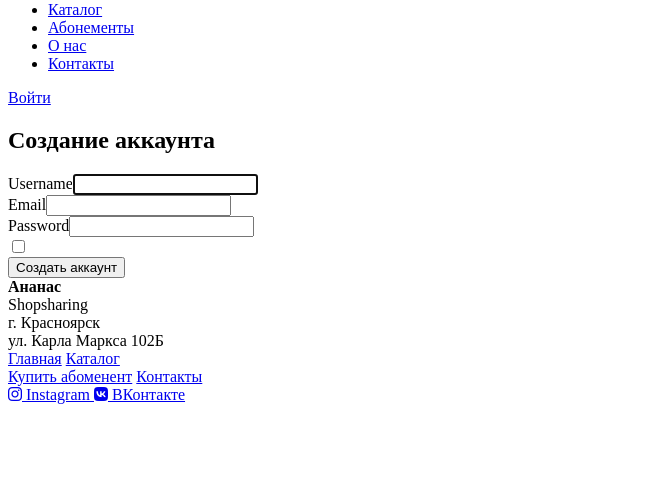
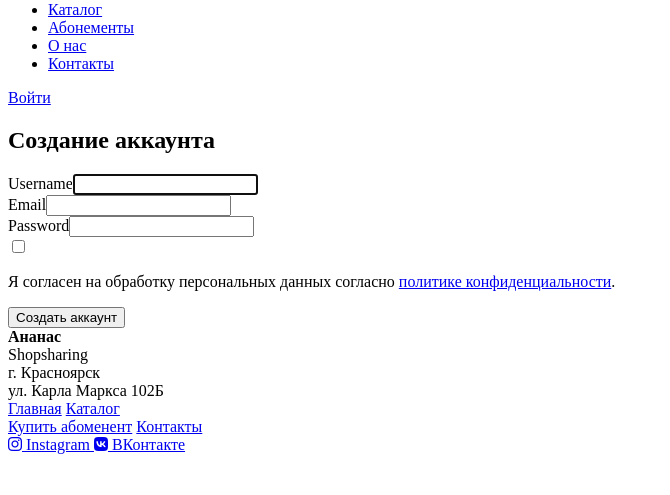
Before and after one commit to AltA-CrestA/Ananas-yii2, a Yii app: template yii-application/frontend/views/user/signup.php in a window 1280 px wide. Shown: the part 305-800 px from the top of the page, without its empty margins (0-670 px from the left). Run offline with PHP 8.4 and a stand-in for Yii, Linux system fonts and the light colour scheme; the template is opened without the code that fills it, so the values that code supplies are empty; form fields are guessed from the names that the template uses; some libraries are stand-ins or nearby versions.

Commit message:
login.php signup.php integration

```diff
--- a/yii-application/frontend/views/user/signup.php
+++ b/yii-application/frontend/views/user/signup.php
@@ -13,28 +13,32 @@ $this->title = 'Регистрация';
 
 <section class="signup">
     <div class="signup-container">
-        <h1 class="signup-title">Создание аккаунта</h1>
+        <h2>Создание аккаунта</h2>
         <?php $form = ActiveForm::begin([
                 'id' => 'form-signup',
-                'options' => ['class' => 'signup-form',]
+                'options' => ['class' => 'signup__container-form',]
         ]); ?>
 
-        <div class="signup-row">
-            <div class="signup__string">
-                <?= $form->field($model, 'username')->textInput(['autofocus' => true, 'class' => 'signup-input']) ?>
+        <div class="signup__container-form-item">
+            <div class="signup__container-form-item-string">
+                <?= $form->field($model, 'username')->textInput(['autofocus' => true]) ?>
             </div>
-            <div class="signup__string">
-                <?= $form->field($model, 'email')->input('email', ['class' => 'signup-input']) ?>
+            <div class="signup__container-form-item-string">
+                <?= $form->field($model, 'email')->input('email') ?>
             </div>
         </div>
-        <div class="signup-row">
-            <div class="signup__string">
-                <?= $form->field($model, 'password')->passwordInput(['class' => 'signup-input']) ?>
+        <div class="signup__container-form-item">
+            <div class="signup__container-form-item-string">
+                <?= $form->field($model, 'password')->passwordInput() ?>
             </div>
         </div>
-        <div class="signup-row">
+        <div class="signup__container-form-item">
             <div class="checkbox__register">
-                <?= Html::checkbox('signup-checkbox', true, ['label' => 'Я согласен на обработку персональных данных согласно политике конфиденциальности', 'id' => 'signup-checkbox']) ?>
+                <label>
+                    <input type="checkbox" id="signup-checkbox">
+                    <div class="checkbox__div"></div>
+                </label>
+                <p>Я согласен на обработку персональных данных согласно <a href="/privacy/">политике конфиденциальности</a>.</p>
             </div>
             <?= Html::submitButton('Создать аккаунт', ['class' => 'signup__button', 'name' => 'signup-button']) ?>
         </div>
```
Also changed, not shown: yii-application/frontend/views/user/login.php (+15 -11 lines), yii-application/frontend/web/css/style.css.
